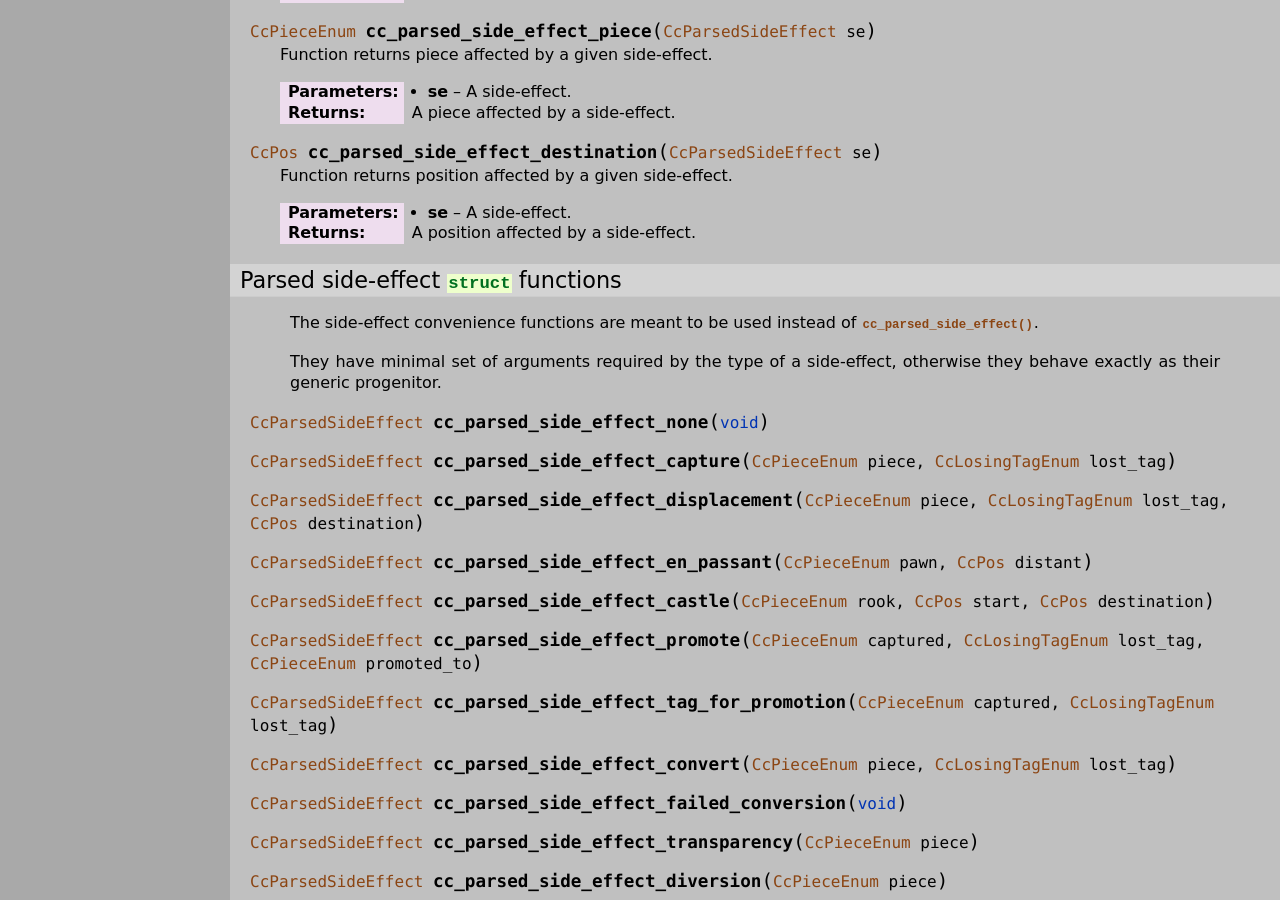
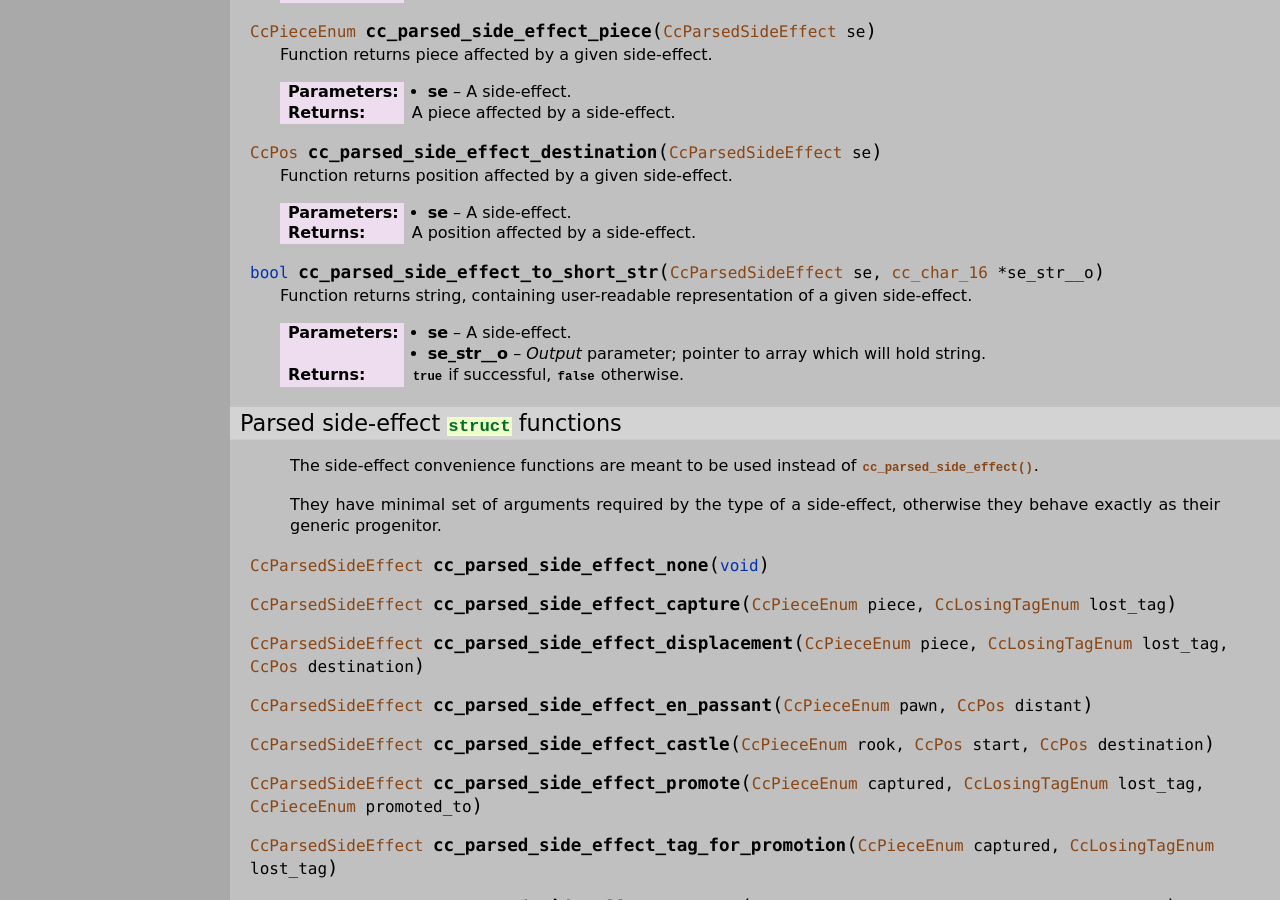
Before and after one commit to mmlacak/crochess, a Sphinx documentation site: the page built from docs/source/libcc/ccparsedsideeffect.rst, in a window 1280 px wide and 900 px high, scrolled down 4324 px. Built offline with Sphinx 7.4.7, drawn with Linux system fonts in a browser that asks for light colours.

Commit message:
Documented cc_parsed_side_effect_to_short_str().

```diff
--- a/docs/source/libcc/ccparsedply.rst
+++ b/docs/source/libcc/ccparsedply.rst
@@ -271,7 +271,7 @@ Parsed ply functions
 
     :param plies: Linked list of plies.
     :returns: A newly allocated, zero-terminated string if successful,
-              :c:data:`NULL` otherwise
+              :c:data:`NULL` otherwise.
 
 .. _lbl-libcc-ccparsedply-sourcecodeheader:
 
--- a/docs/source/libcc/ccparsedsideeffect.rst
+++ b/docs/source/libcc/ccparsedsideeffect.rst
@@ -288,6 +288,15 @@ Parsed side-effect functions
     :param se: A side-effect.
     :returns: A position affected by a side-effect.
 
+.. c:function:: bool cc_parsed_side_effect_to_short_str( CcParsedSideEffect se, cc_char_16 * se_str__o )
+
+    Function returns string, containing user-readable representation
+    of a given side-effect.
+
+    :param se: A side-effect.
+    :param se_str__o: *Output* parameter; pointer to array which will hold string.
+    :returns: :c:data:`true` if successful, :c:data:`false` otherwise.
+
 .. _lbl-libcc-ccparsedsideeffect-structfunctions:
 
 Parsed side-effect :c:`struct` functions
```
Also changed, not shown: 1 other file.
